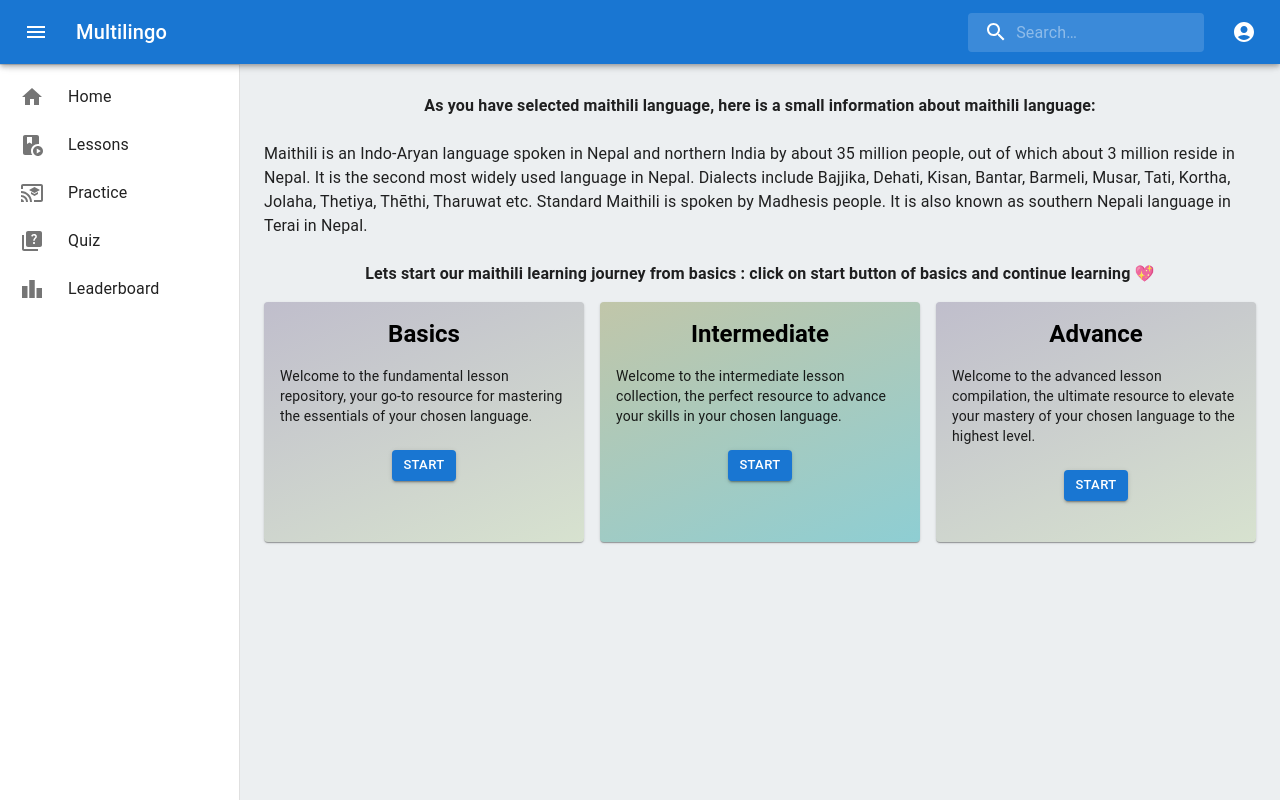
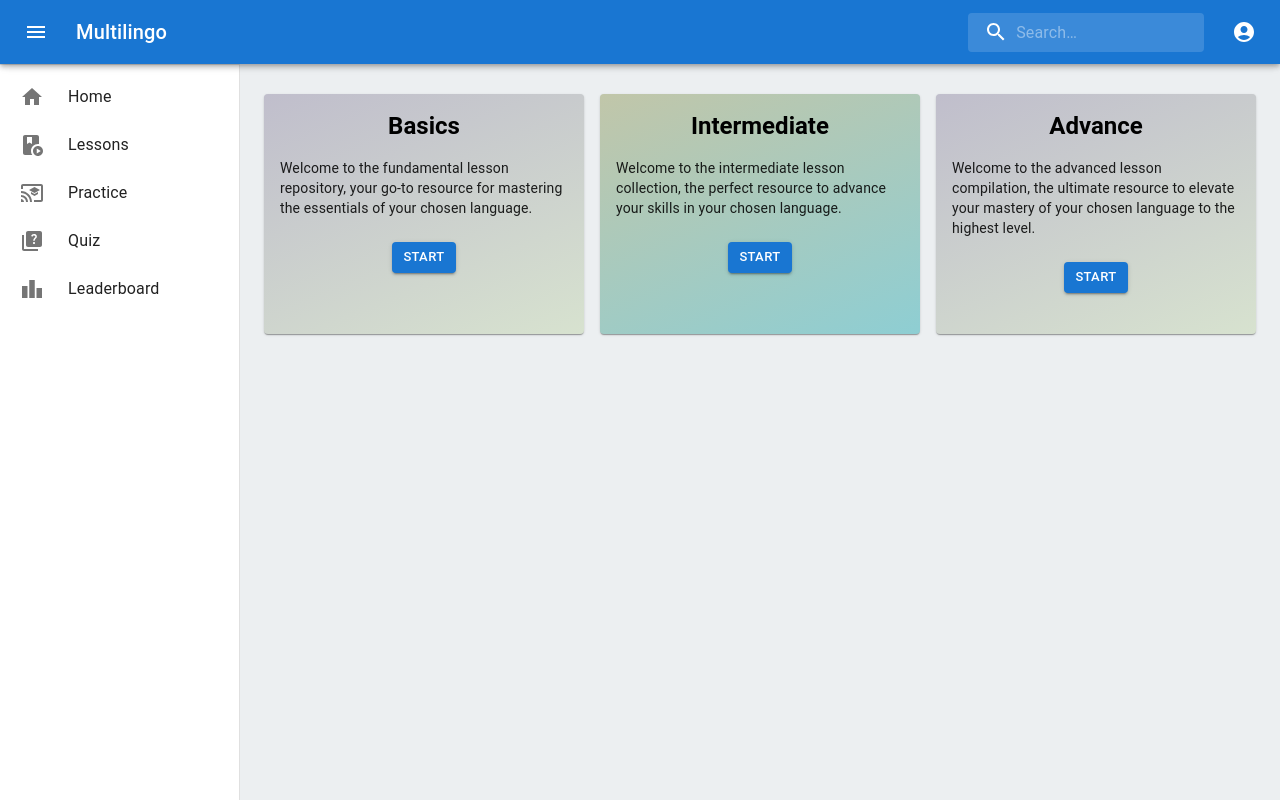
Before and after one commit to sristhilamichhane/multilingo, a React (Vite) app in the folder frontend/: page /learnlesson in a window 1280 px wide. Built offline with nearby package versions, Linux system fonts and the light colour scheme; no server answers; what react-swipeable-views-utils would draw is missing.

Commit message:
style: :fire: removing uglyness

```diff
--- a/frontend/src/Pages/LearnLesson.jsx
+++ b/frontend/src/Pages/LearnLesson.jsx
@@ -33,38 +33,6 @@ const LearnLesson = () => {
           <Sidebar />
           <MainContent>
             <Box component="main" sx={{ flexGrow: 1, pt: 5 }}>
-              <Typography variant="body1" sx={{ mb: 2 }}>
-                <b
-                  style={{
-                    display: "flex",
-                    justifyContent: "center",
-                    alignItems: "center",
-                  }}
-                >
-                  As you have selected maithili language, here is a small
-                  information about maithili language:
-                </b>
-                <br />
-                Maithili is an Indo-Aryan language spoken in Nepal and northern
-                India by about 35 million people, out of which about 3 million
-                reside in Nepal. It is the second most widely used language in
-                Nepal. Dialects include Bajjika, Dehati, Kisan, Bantar, Barmeli,
-                Musar, Tati, Kortha, Jolaha, Thetiya, Thēthi, Tharuwat etc.
-                Standard Maithili is spoken by Madhesis people. It is also known
-                as southern Nepali language in Terai in Nepal.
-                <br />
-                <br />
-                <b
-                  style={{
-                    display: "flex",
-                    justifyContent: "center",
-                    alignItems: "center",
-                  }}
-                >
-                  Lets start our maithili learning journey from basics : click
-                  on start button of basics and continue learning 💖
-                </b>
-              </Typography>
               <Grid container spacing={2}>
                 <Grid item xs={12} md={4}>
                   <Card
```
